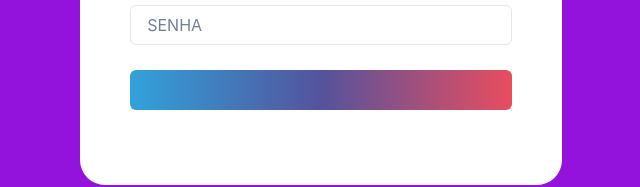
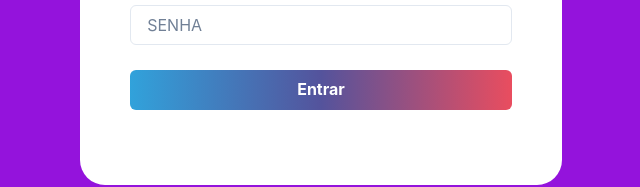
Before and after one commit to anthonyadcs/learning-typescript, a React (Create React App) app in the folder dio-react/: page / in a window 1280 px wide. Shown: the part 497-684 px from the top of the page, without its empty margins (319-959 px from the left). Built offline with nearby package versions, Linux system fonts and the light colour scheme.

Commit message:
adiciona valor a props 'text' do ButtonSub

```diff
--- a/dio-react/src/pages/Home.tsx
+++ b/dio-react/src/pages/Home.tsx
@@ -68,7 +68,7 @@ export const Home = () => {
         <Input placeholder="SENHA" type="password"/>
       </FormControl>
 
-      <ButtonSub event={() => validadeUser(email)}/>
+      <ButtonSub event={() => validadeUser(email)} text="Entrar"/>
   </>
   )
 }
```
